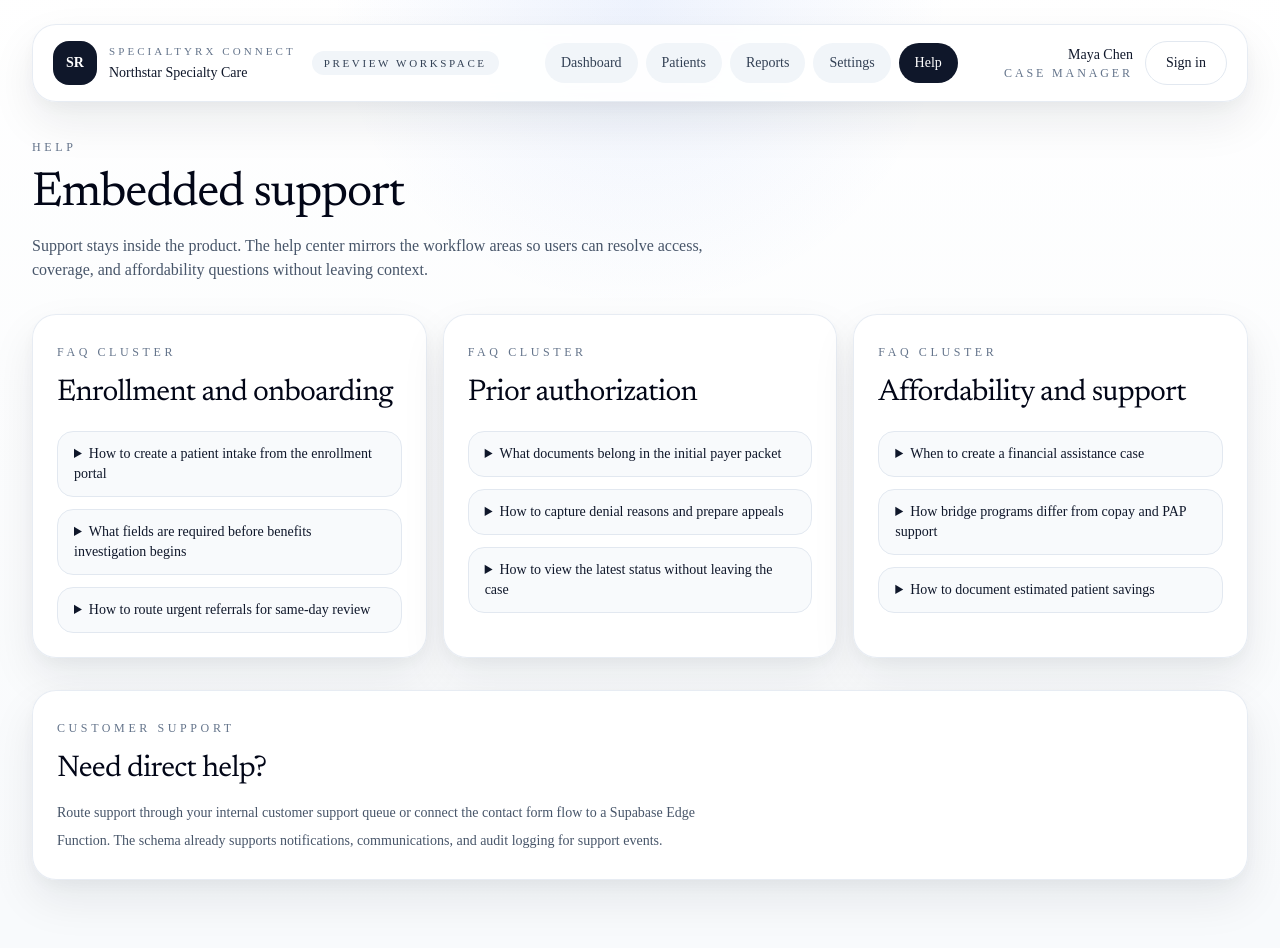
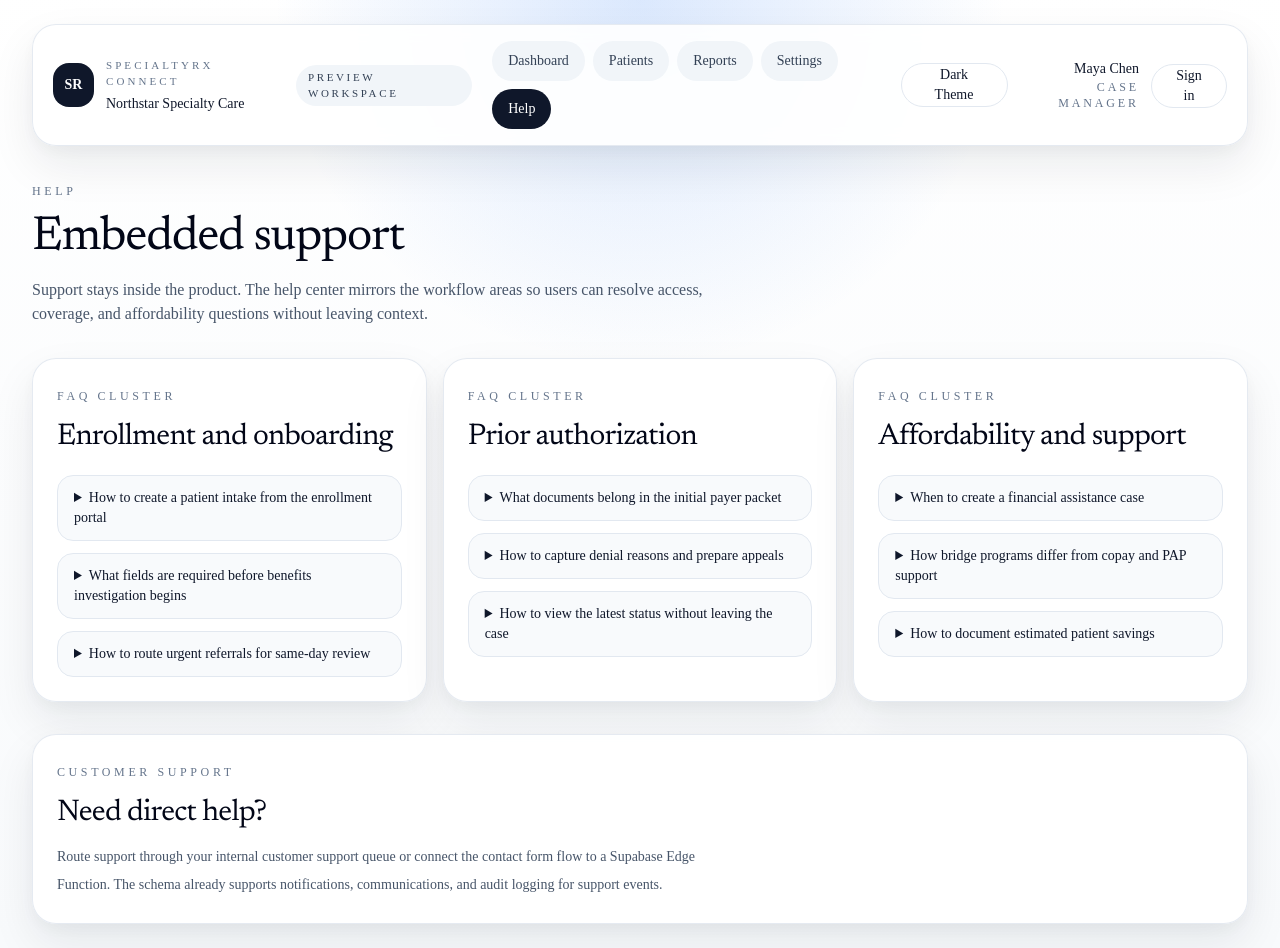
Before and after one commit to AI-Kurukshetra/SpecialtyRxConnect, a Next.js app: page /help in a window 1280 px wide. Before the commit the page ends 904 px from the top, so only its background shows below. Built offline with nearby package versions, Linux system fonts and the light colour scheme; no server answers.

Commit message:
Add global light/dark theme with dark-blue palette

```diff
--- a/app/globals.css
+++ b/app/globals.css
@@ -14,10 +14,18 @@
   }
 
   body {
-    @apply bg-mist text-ink antialiased;
+    @apply antialiased;
+    background-color: var(--bg-page);
+    color: var(--text-primary);
     background-image:
-      radial-gradient(circle at top, rgba(37, 99, 235, 0.08), transparent 28%),
-      linear-gradient(180deg, rgba(255, 255, 255, 0.96), rgba(248, 250, 252, 1));
+      radial-gradient(circle at top, rgba(56, 130, 246, 0.18), transparent 32%),
+      linear-gradient(180deg, rgba(255, 255, 255, 0.97), var(--bg-page));
+  }
+
+  :root.dark body {
+    background-image:
+      radial-gradient(circle at top, rgba(69, 132, 255, 0.24), transparent 34%),
+      linear-gradient(180deg, #07162f, var(--bg-page));
   }
 
   a {
@@ -39,11 +47,15 @@
   }
 
   .panel {
-    @apply rounded-3xl border border-slate-200/80 bg-white/90 shadow-panel backdrop-blur;
+    @apply rounded-3xl shadow-panel backdrop-blur;
+    border: 1px solid color-mix(in oklab, var(--line), transparent 12%);
+    background: var(--bg-panel);
   }
 
   .panel-muted {
-    @apply rounded-3xl border border-slate-200/70 bg-slate-50/80;
+    @apply rounded-3xl;
+    border: 1px solid color-mix(in oklab, var(--line), transparent 24%);
+    background: var(--bg-panel-muted);
   }
 
   .muted-copy {
@@ -55,7 +67,7 @@
   }
 
   .surface-border {
-    @apply border border-slate-200/80;
+    border: 1px solid color-mix(in oklab, var(--line), transparent 12%);
   }
 
   .workspace-grid {
@@ -78,3 +90,51 @@
     @apply flex flex-col gap-6;
   }
 }
+
+@layer base {
+  :root.dark .bg-white,
+  :root.dark .bg-white\/90,
+  :root.dark .bg-slate-50,
+  :root.dark .bg-slate-50\/80,
+  :root.dark .bg-slate-100 {
+    background-color: var(--bg-soft) !important;
+  }
+
+  :root.dark .text-slate-950,
+  :root.dark .text-slate-900,
+  :root.dark .text-slate-800,
+  :root.dark .text-ink {
+    color: var(--text-primary) !important;
+  }
+
+  :root.dark .text-slate-700,
+  :root.dark .text-slate-600,
+  :root.dark .text-slate-500,
+  :root.dark .text-slate-400 {
+    color: var(--text-secondary) !important;
+  }
+
+  :root.dark .border-slate-300,
+  :root.dark .border-slate-200,
+  :root.dark .border-slate-200\/80,
+  :root.dark .border-slate-200\/70,
+  :root.dark .border-line {
+    border-color: var(--line) !important;
+  }
+
+  :root.dark .bg-ink {
+    background-color: #143d78 !important;
+  }
+
+  :root.dark .hover\:bg-slate-50:hover,
+  :root.dark .hover\:bg-slate-100:hover,
+  :root.dark .hover\:bg-slate-200:hover,
+  :root.dark .hover\:bg-slate-800:hover {
+    background-color: #173560 !important;
+  }
+
+  :root.dark .focus-visible\:ring-brand\/20:focus-visible,
+  :root.dark .focus\:ring-brand\/10:focus {
+    --tw-ring-color: var(--focus-ring) !important;
+  }
+}
--- a/app/layout.tsx
+++ b/app/layout.tsx
@@ -36,7 +36,26 @@ export default function RootLayout({
   children: React.ReactNode;
 }>) {
   return (
-    <html lang="en">
+    <html lang="en" suppressHydrationWarning>
+      <head>
+        <script
+          dangerouslySetInnerHTML={{
+            __html: `
+              (function() {
+                try {
+                  var stored = localStorage.getItem('theme');
+                  var theme = stored === 'dark' || stored === 'light'
+                    ? stored
+                    : (window.matchMedia('(prefers-color-scheme: dark)').matches ? 'dark' : 'light');
+                  var root = document.documentElement;
+                  root.classList.toggle('dark', theme === 'dark');
+                  root.style.colorScheme = theme;
+                } catch (e) {}
+              })();
+            `
+          }}
+        />
+      </head>
       <body
         className={`${bodyFont.variable} ${displayFont.variable} bg-mist text-ink`}
       >
--- a/components/layout/site-header.tsx
+++ b/components/layout/site-header.tsx
@@ -1,5 +1,6 @@
 import type { Route } from "next";
 import Link from "next/link";
+import { ThemeToggle } from "@/components/layout/theme-toggle";
 import { cn } from "@/utils/cn";
 import { buttonStyles } from "@/components/ui/button";
 
@@ -30,7 +31,9 @@ export function SiteHeader({ navItems, currentPath }: SiteHeaderProps) {
         </div>
       </Link>
 
-      <nav className="flex flex-wrap gap-2" aria-label="Primary">
+      <div className="flex flex-wrap items-center gap-2">
+        <ThemeToggle />
+        <nav className="flex flex-wrap gap-2" aria-label="Primary">
         {navItems.map((item) => (
           <Link
             className={cn(
@@ -43,7 +46,8 @@ export function SiteHeader({ navItems, currentPath }: SiteHeaderProps) {
             {item.label}
           </Link>
         ))}
-      </nav>
+        </nav>
+      </div>
     </header>
   );
 }
--- /dev/null
+++ b/components/layout/theme-toggle.tsx
@@ -0,0 +1,50 @@
+"use client";
+
+import { useEffect, useState } from "react";
+import { Button } from "@/components/ui/button";
+
+type Theme = "dark" | "light";
+
+export function ThemeToggle() {
+  const [isMounted, setIsMounted] = useState(false);
+  const [theme, setTheme] = useState<Theme>("light");
+
+  useEffect(() => {
+    const root = document.documentElement;
+    const storedTheme = localStorage.getItem("theme");
+    const nextTheme: Theme =
+      storedTheme === "dark" || storedTheme === "light"
+        ? storedTheme
+        : window.matchMedia("(prefers-color-scheme: dark)").matches
+          ? "dark"
+          : "light";
+
+    applyTheme(root, nextTheme);
+    setTheme(nextTheme);
+    setIsMounted(true);
+  }, []);
+
+  function onToggle() {
+    const root = document.documentElement;
+    const nextTheme: Theme = theme === "dark" ? "light" : "dark";
+    applyTheme(root, nextTheme);
+    setTheme(nextTheme);
+  }
+
+  return (
+    <Button
+      aria-label="Toggle theme"
+      onClick={onToggle}
+      type="button"
+      variant="secondary"
+    >
+      {isMounted && theme === "dark" ? "Light Theme" : "Dark Theme"}
+    </Button>
+  );
+}
+
+function applyTheme(root: HTMLElement, theme: Theme) {
+  root.classList.toggle("dark", theme === "dark");
+  root.style.colorScheme = theme;
+  localStorage.setItem("theme", theme);
+}
--- a/components/layout/workspace-shell.tsx
+++ b/components/layout/workspace-shell.tsx
@@ -1,6 +1,7 @@
 import type { Route } from "next";
 import Link from "next/link";
 import { signOutAction } from "@/app/login/actions";
+import { ThemeToggle } from "@/components/layout/theme-toggle";
 import { Badge } from "@/components/ui/badge";
 import { Button } from "@/components/ui/button";
 import { cn } from "@/utils/cn";
@@ -67,6 +68,7 @@ export function WorkspaceShell({
           </nav>
 
           <div className="flex items-center gap-3">
+            <ThemeToggle />
             <div className="text-right">
               <div className="text-sm font-medium text-slate-900">
                 {viewer.displayName}
--- a/styles/tokens.css
+++ b/styles/tokens.css
@@ -1,3 +1,33 @@
 :root {
   color-scheme: light;
+  --bg-page: #f8fafc;
+  --bg-panel: rgba(255, 255, 255, 0.9);
+  --bg-panel-muted: rgba(248, 250, 252, 0.8);
+  --bg-soft: #f1f5f9;
+  --text-primary: #0f172a;
+  --text-secondary: #475569;
+  --text-muted: #64748b;
+  --line: #e2e8f0;
+  --line-strong: #cbd5e1;
+  --focus-ring: rgba(37, 99, 235, 0.18);
+  --shadow-panel: 0 20px 45px rgba(15, 23, 42, 0.08), 0 6px 18px rgba(15, 23, 42, 0.04);
+  --hero-grid: linear-gradient(to right, rgba(15, 23, 42, 0.06) 1px, transparent 1px),
+    linear-gradient(to bottom, rgba(15, 23, 42, 0.06) 1px, transparent 1px);
 }
+
+:root.dark {
+  color-scheme: dark;
+  --bg-page: #061228;
+  --bg-panel: rgba(11, 27, 56, 0.9);
+  --bg-panel-muted: rgba(13, 35, 70, 0.82);
+  --bg-soft: #102849;
+  --text-primary: #e4eeff;
+  --text-secondary: #bdd1f3;
+  --text-muted: #95aed8;
+  --line: #1f3b66;
+  --line-strong: #2f578e;
+  --focus-ring: rgba(125, 175, 255, 0.22);
+  --shadow-panel: 0 24px 50px rgba(3, 9, 21, 0.58), 0 8px 20px rgba(3, 9, 21, 0.42);
+  --hero-grid: linear-gradient(to right, rgba(173, 201, 250, 0.1) 1px, transparent 1px),
+    linear-gradient(to bottom, rgba(173, 201, 250, 0.1) 1px, transparent 1px);
+}
--- a/tailwind.config.ts
+++ b/tailwind.config.ts
@@ -26,12 +26,10 @@ const config: Config = {
         display: ["var(--font-display)"]
       },
       boxShadow: {
-        panel:
-          "0 20px 45px rgba(15, 23, 42, 0.08), 0 6px 18px rgba(15, 23, 42, 0.04)"
+        panel: "var(--shadow-panel)"
       },
       backgroundImage: {
-        "hero-grid":
-          "linear-gradient(to right, rgba(15, 23, 42, 0.06) 1px, transparent 1px), linear-gradient(to bottom, rgba(15, 23, 42, 0.06) 1px, transparent 1px)"
+        "hero-grid": "var(--hero-grid)"
       }
     }
   },
```
